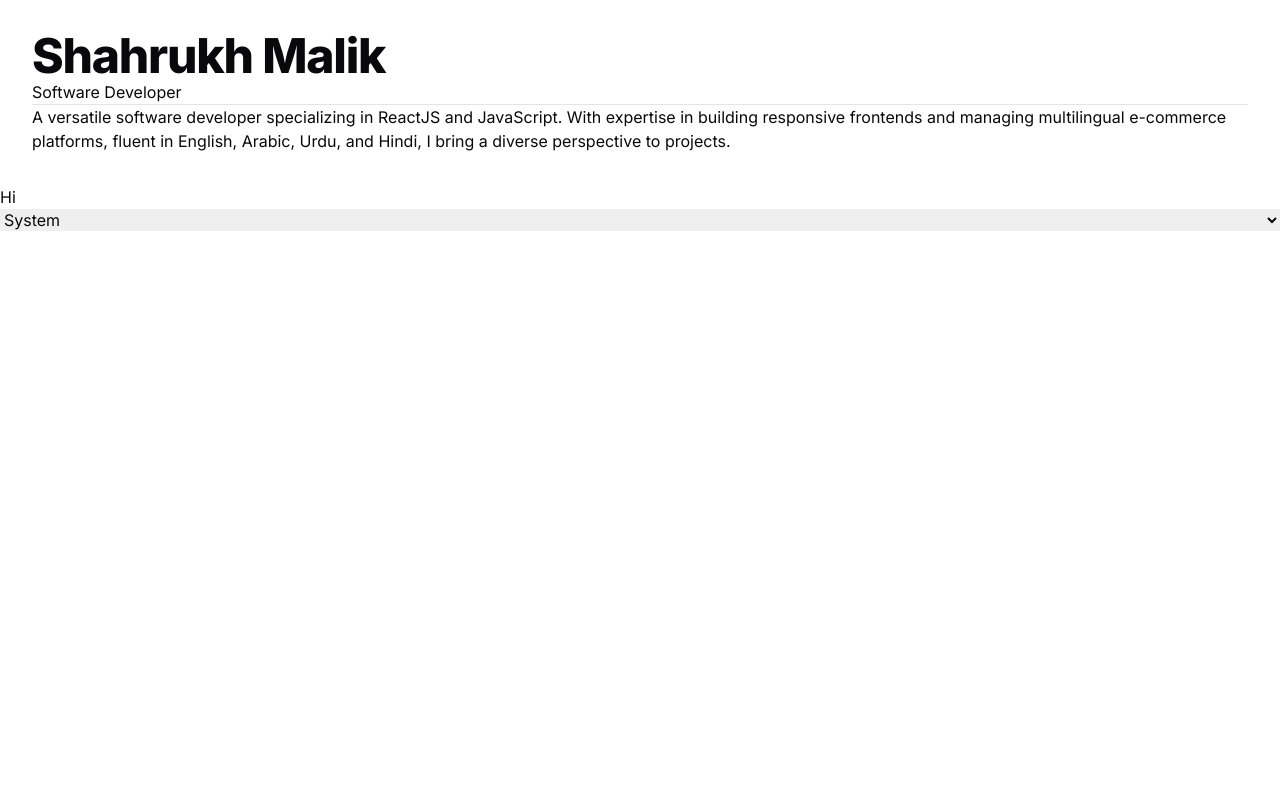
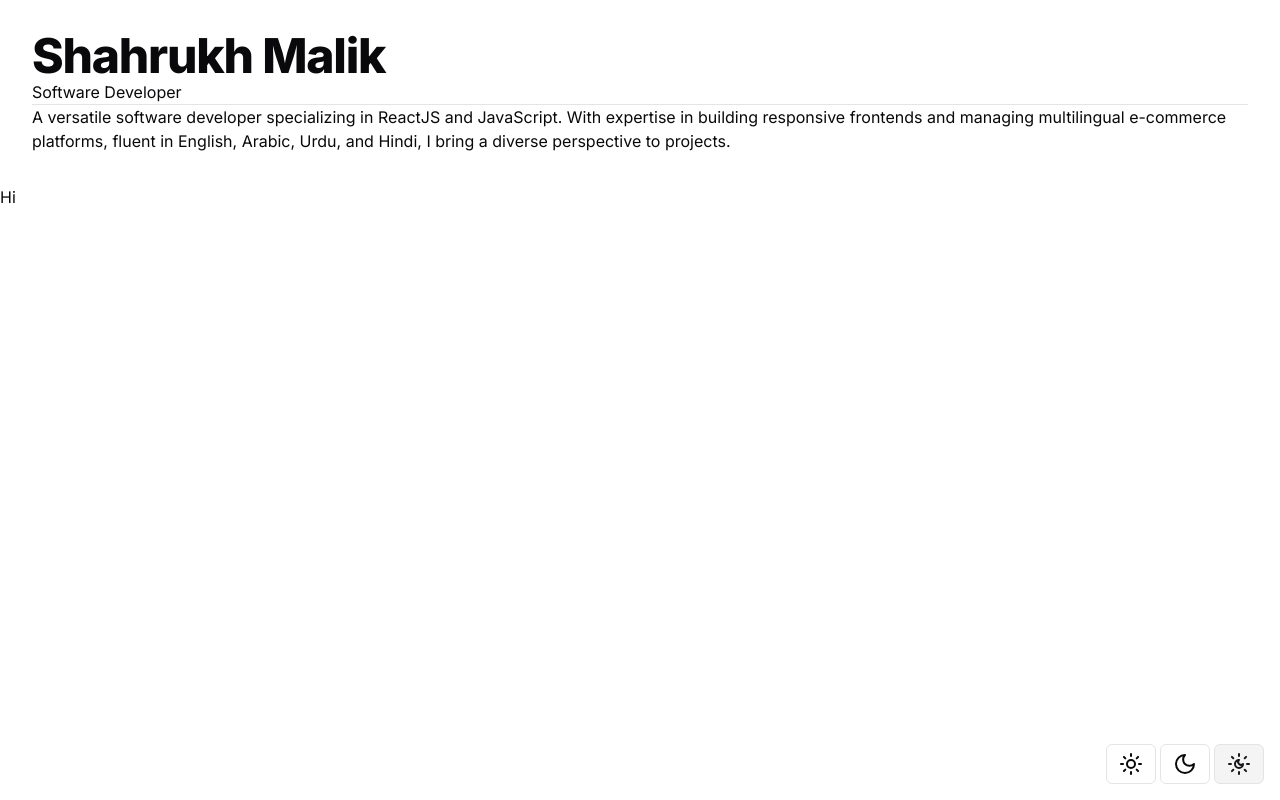
Before and after one commit to shahrukhmlk/fullstack, a Next.js app: page / in a window 1280 px wide. Built offline with nearby package versions, Linux system fonts and the light colour scheme.

Commit message:
Add theme switch toggle

```diff
--- a/src/components/utilities/theme-switch/ThemeSwitch.tsx
+++ b/src/components/utilities/theme-switch/ThemeSwitch.tsx
@@ -1,6 +1,8 @@
 "use client"
 import { useState, useEffect } from "react"
 import { useTheme } from "next-themes"
+import { Moon, Sun, SunMoon } from "lucide-react"
+import { ToggleGroup, ToggleGroupItem } from "@/components/ui/toggle-group"
 
 const ThemeSwitch = () => {
   const [mounted, setMounted] = useState(false)
@@ -16,11 +18,23 @@ const ThemeSwitch = () => {
   }
 
   return (
-    <select value={theme} onChange={(e) => setTheme(e.target.value)}>
-      <option value="system">System</option>
-      <option value="dark">Dark</option>
-      <option value="light">Light</option>
-    </select>
+    <ToggleGroup
+      variant={"outline"}
+      type="single"
+      value={theme}
+      onValueChange={setTheme}
+      className="absolute bottom-4 right-4"
+    >
+      <ToggleGroupItem value="light">
+        <Sun />
+      </ToggleGroupItem>
+      <ToggleGroupItem value="dark">
+        <Moon />
+      </ToggleGroupItem>
+      <ToggleGroupItem value="system">
+        <SunMoon />
+      </ToggleGroupItem>
+    </ToggleGroup>
   )
 }
 
```
